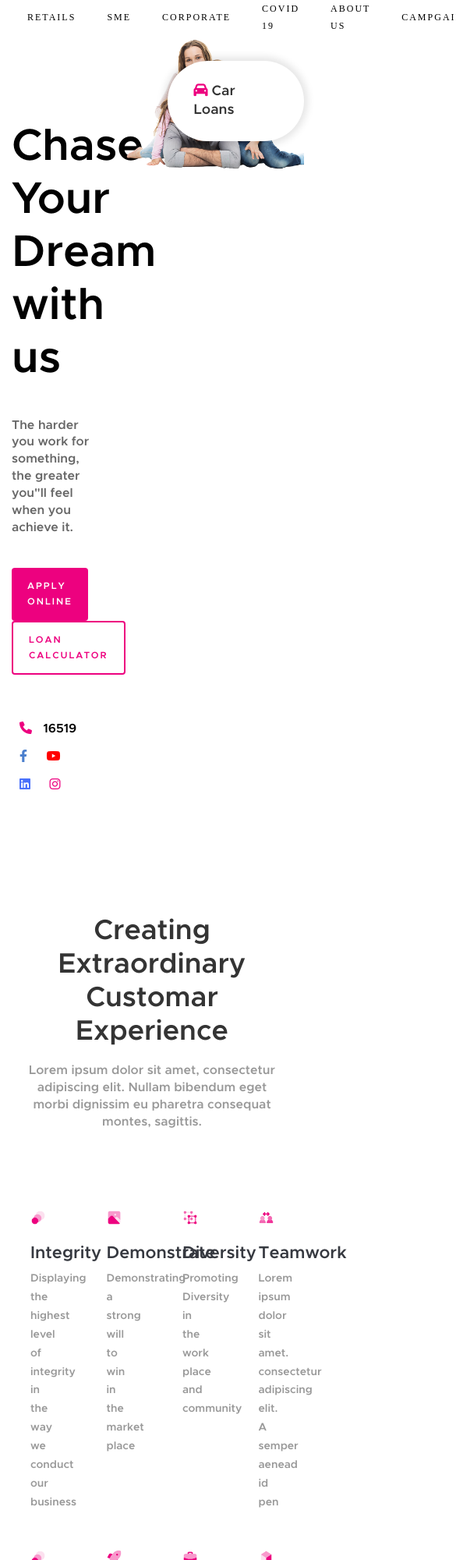
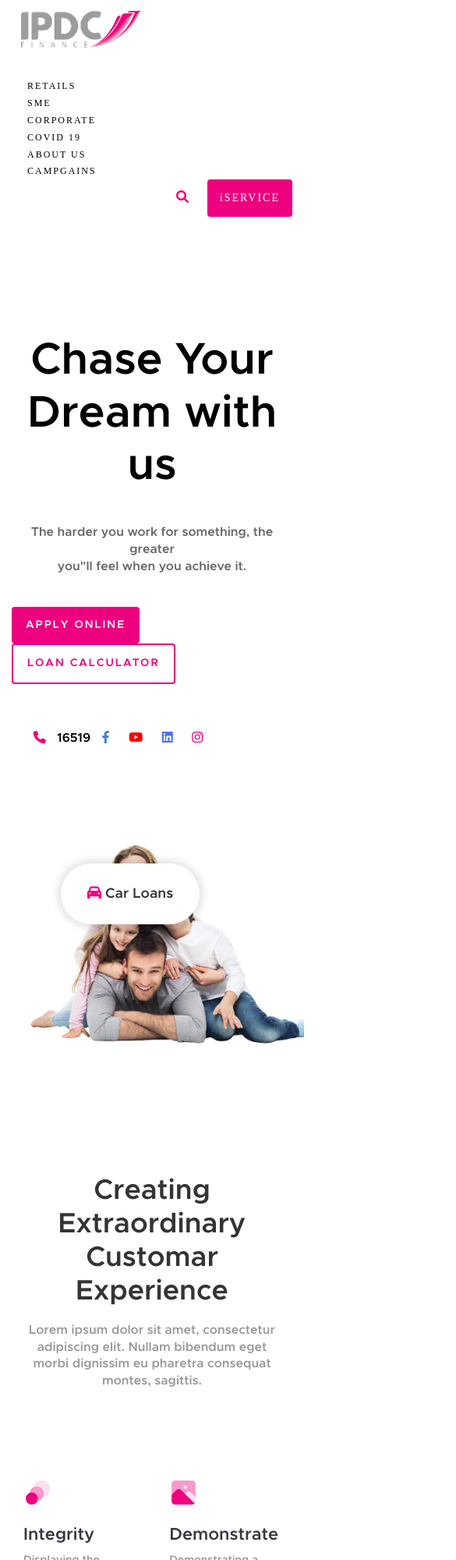
Before and after one commit to avijitbera203-png/IPDC.html, a plain HTML site: page index.html in a window 390 px wide. Shown: the top 2000 px of the page at 78% size, 585 px wide, since content can reach past the window. Drawn offline with Linux system fonts and the light colour scheme.

Commit message:
Update style.css

```diff
--- a/style.css
+++ b/style.css
@@ -2,10 +2,7 @@
     font-family: "Metropolis";
     src: url(fonts/metropolis/Metropolis-Regular.otf) format(opentype);
 }
-@font-face {
-    font-family: "Inter";
-    src: url(fonts/inter/Inter-Regular.otf) format(opentype);
-}
+
 @font-face {
     font-family: "Metropolis";
     src: url(fonts/metropolis/Metropolis-SemiBold.otf) format(opentype);
@@ -65,6 +62,17 @@
     max-width: 65%;
     flex: 0 0 65%;
     position:relative;
+}
+.col25{
+    max-width: 25%;
+    /* position:relative; */
+    flex: 0 0 25%;
+    padding: 0 15px;
+}
+.col20{
+    max-width: 20%;
+    flex: 0 0 20%;
+    padding: 0 15px;
 }
 
 .container{
@@ -222,7 +230,7 @@
     text-transform: capitalize;
     border-radius: 55px;
     box-shadow: 0 0 10px 5px rgba(0, 0, 0, 0.1);
-    transition: 1s ease;
+    transition: 2s ease all;
 
 }
 .car-logo a i{
@@ -234,7 +242,7 @@
 
 }
 .home-logo a{
-    position:absolute;
+     position:absolute;
     top: 145px;
     left: 610px;
     padding: 27px 34px;
@@ -246,13 +254,23 @@
     text-transform: capitalize;
     border-radius: 55px;
     box-shadow: 0 0 10px 5px rgba(0, 0, 0, 0.1);
-    transition: 1s ease;
+    transition: 2s ease all;
+    cursor: pointer;
+
+
+}
+.home-logo  a i{
+
+    font-size: 18px;
+    font-weight: 700;
+    text-decoration: none;
+
+    /* transition: 1s ease; */
+    cursor: pointer;
+     color: var(--primary-pink);
 
 }
 
-.home-logo a i{
-    color: var(--primary-pink);
-}
 .home-logo a:hover{
     background: black;
     color: white;
@@ -288,15 +306,7 @@
 
 }
 
-.col25{
-    max-width: 25%;
-    /* position:relative; */
-    flex: 0 0 25%;
-    padding: 0 15px;
-     /* display: flex; */
-     /* justify-content: space-between;
-     align-items: center; */
-}
+
 .exp-content-card{
     max-width: 259px;
     row-gap: 104px;
@@ -419,11 +429,7 @@
     text-align: left;
 }
 
-.col20{
-    max-width: 20%;
-    flex: 0 0 20%;
-    padding: 0 15px;
-}
+
 
 
 
@@ -483,3 +489,155 @@
     margin-top: 100px;
 
 }
+
+@media (max-width:1200px){
+
+  .container{
+    max-width: 100%;
+  }
+
+  .navlinks li a{
+    padding: 0 20px;
+  }
+
+
+
+   .col20 {
+    flex: 0 0 50%;
+    max-width: 50%;
+    margin-bottom: 30px;
+  }
+
+
+}
+
+@media (max-width:992px){
+
+
+  .col35{
+    flex: 0 0 100%;
+    max-width: 100%;
+    text-align: center;
+  }
+
+  .col65{
+    flex: 0 0 100%;
+    max-width: 100%;
+  }
+
+
+  .col25{
+    flex: 0 0 50%;
+    max-width: 50%;
+  }
+
+
+   .exp-content-card{
+    margin-right: 20px;
+  }
+
+
+  .ser-card{
+    margin: 20px auto;
+  }
+
+
+
+ .col20 {
+    flex: 0 0 100%;
+    max-width: 100%;
+    margin-bottom: 25px;
+  }
+
+  .footer-heading
+   {
+    padding: 0;
+  }
+
+
+}
+
+@media (max-width:576px){
+  /* columns full width */
+  .col35,
+  .col65,
+  .col25,
+
+  .ser-card ,
+  .col20{
+    flex: 0 0 100%;
+    max-width: 100%;
+  }
+
+  /* navbar */
+  .navbar{
+    flex-wrap: wrap;
+  }
+
+  .navbar-links{
+    width: 100%;
+    margin-top: 15px;
+  }
+
+  .navlinks{
+    flex-direction: column;
+    align-items: flex-start;
+  }
+  .logo{
+    max-width: 120px;
+  }
+  .navlinks li a{
+    padding: 10px 0;
+
+  }
+.cmn-btn{
+        padding: 12px 16px;
+    font-size: 14px;
+}
+.Hero-btn1, .Hero-btn2{
+     padding: 12px 18px;
+    font-size: 14px;
+}
+  /* banner */
+  .col35{
+    margin: 40px 0;
+    text-align: center;
+  }
+
+  .col65{
+    margin-top: 20px;
+  }
+
+  .loan-logo{
+    position: static;
+    margin-top: 15px;
+    padding: 15px;
+  }
+
+
+  .col25{
+ max-width: 48%;
+    flex: 0 0 48%;
+     margin: 20px 0;
+  }
+
+  .exp-content-card{
+    margin-right: 0;
+    padding: 15px;
+  }
+
+
+  .ser-card{
+    max-width: 48%;
+    flex: 0 0 48%;
+    margin: 20px 2px;
+  }
+
+
+  .footer-text {
+    font-size: 13px;
+  }
+
+
+
+}
```
